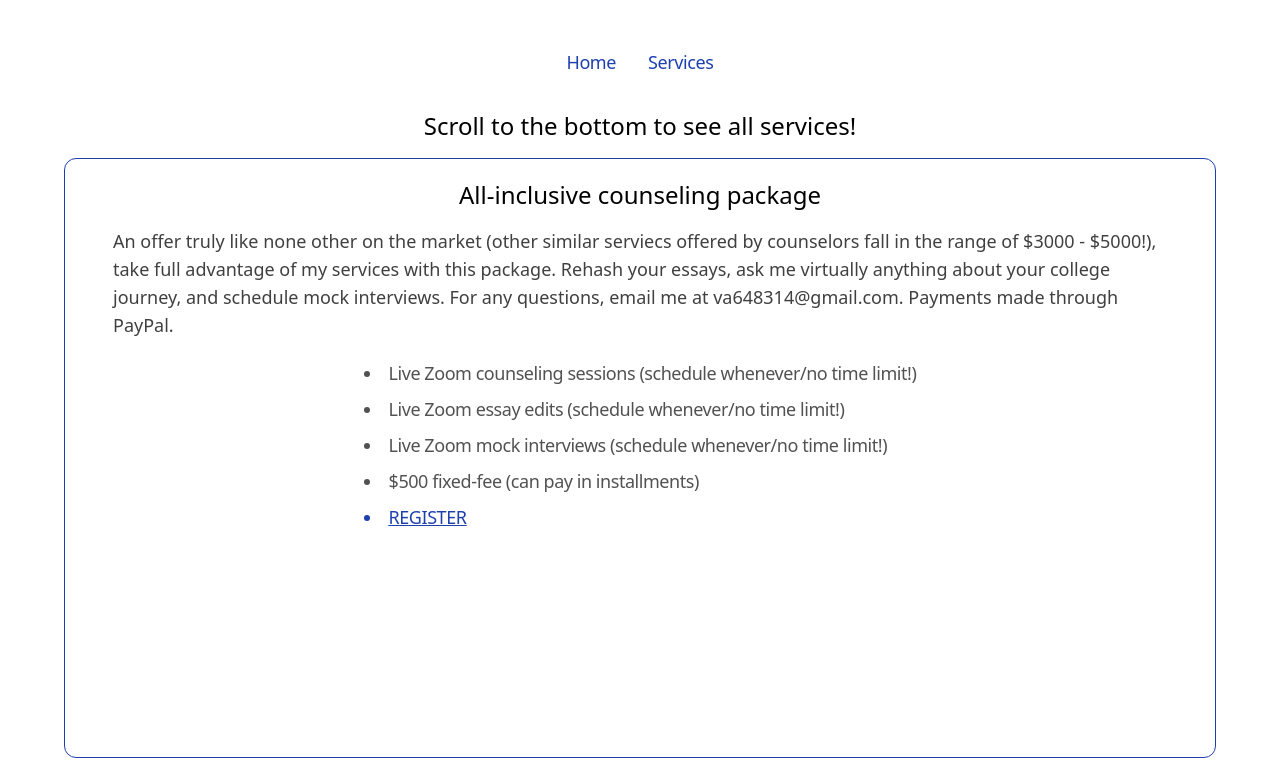
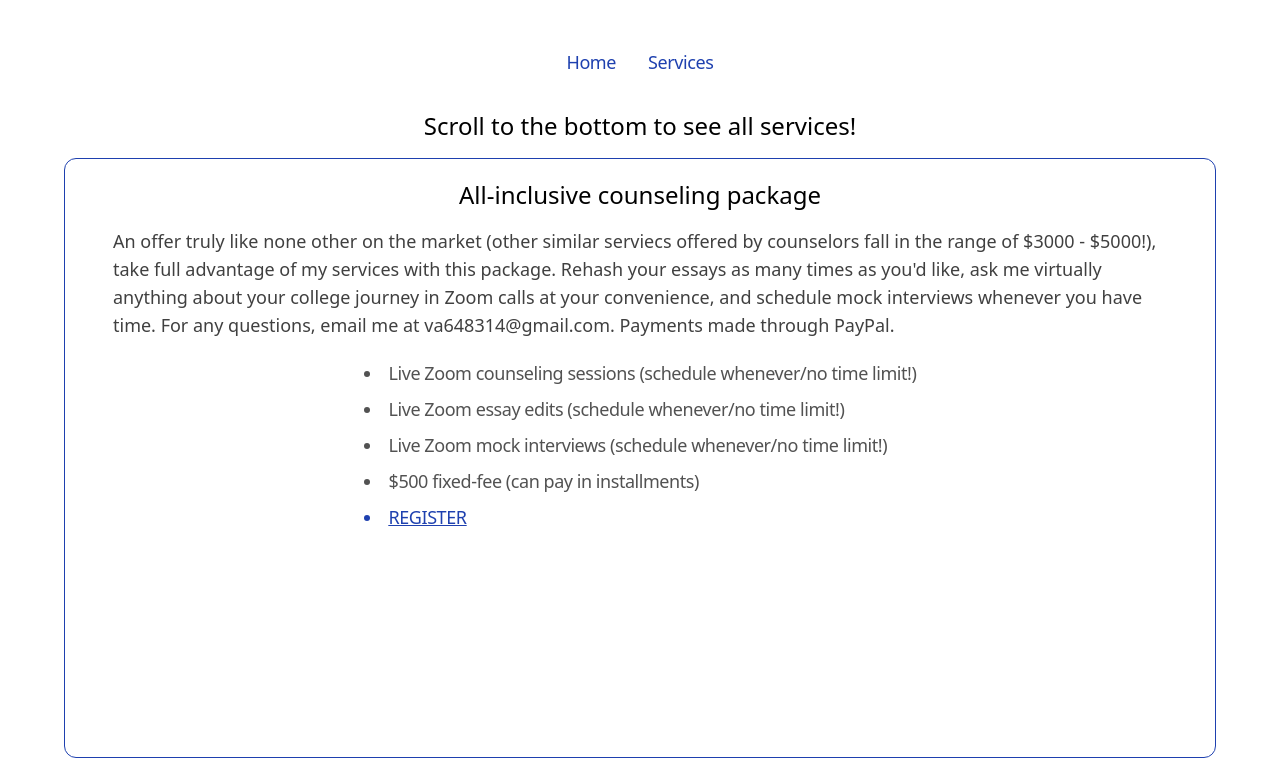
Before and after one commit to VA-24/VA-CC-Website, a React (Create React App) app: page /services in a window 1280 px wide. Shown: the top 760 px of the page. Built offline with nearby package versions, Linux system fonts and the light colour scheme.

Commit message:
Update Services.js

```diff
--- a/src/pages/Services.js
+++ b/src/pages/Services.js
@@ -41,7 +41,7 @@ function Services(){
                 <a target='_blank' class='sticky z-[2] top-0 lg:top-32 [&>div>.shine]:hover:block w-full max-w-lg md:max-w-3xl lg:max-w-4xl xl:max-w-6xl h-[90vh] lg:h-[80vh] lg:max-h-[600px] flex flex-col xl:flex-row border border-blue-800 p-2 justify-start gap-8 px-4 py-8 lg:px-6 xl:px-12 xl:py-5 bg-white rounded-xl' data-aos='fade-up'>
                     <div class='flex flex-col gap-4'>
                         <h3 class='font-medium text-xl xl:text-2xl 2xl:text-3xl text-black text-center'>All-inclusive counseling package</h3>
-                        <p class='text-base xl:text-lg 2xl:text-xl text-neutral-700'>An offer truly like none other on the market (other similar serviecs offered by counselors fall in the range of $3000 - $5000!), take full advantage of my services with this package. Rehash your essays, ask me virtually anything about your college journey, and schedule mock interviews. For any questions, email me at va648314@gmail.com. Payments made through PayPal.</p>
+                        <p class='text-base xl:text-lg 2xl:text-xl text-neutral-700'>An offer truly like none other on the market (other similar serviecs offered by counselors fall in the range of $3000 - $5000!), take full advantage of my services with this package. Rehash your essays as many times as you'd like, ask me virtually anything about your college journey in Zoom calls at your convenience, and schedule mock interviews whenever you have time. For any questions, email me at va648314@gmail.com. Payments made through PayPal.</p>
                         <div class='flex flex-row h-[25vh] lg:h-[20vh] justify-center tracking-tight gap-20 text-sm md:text-base lg:text-base xl:text-lg mt-1 xs:text-xs' data-aos='zoom-in' data-aos-delay='100'>
                                 <div class='flex flex-col min-h-[200px]'>
                                     <li class='pb-2 text-neutral-600'>Live Zoom counseling sessions (schedule whenever/no time limit!)</li>
```
